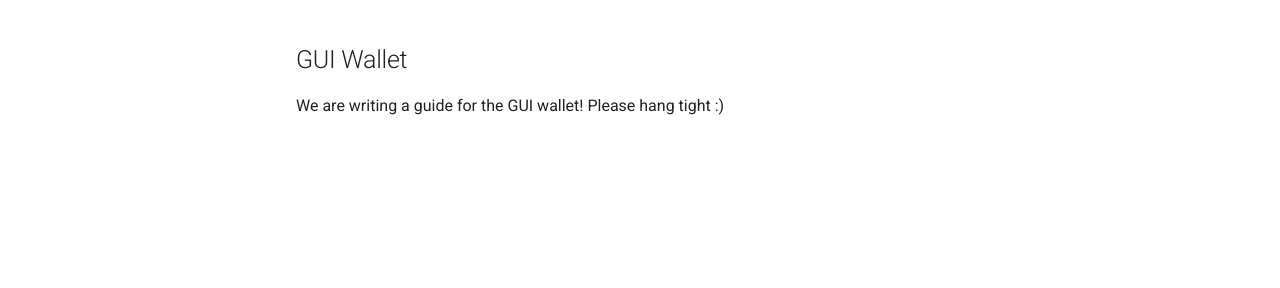
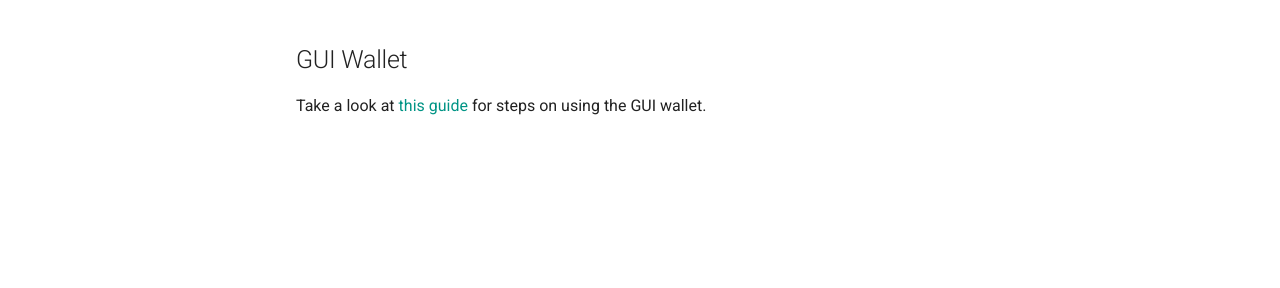
Before and after one commit to Sajo8/nerva-docs, an MkDocs documentation site: the page built from docs/guides/wallets/Making-a-Wallet.md, in a window 1280 px wide. Shown: the part 368-656 px from the top of the page. Built offline with MkDocs 1.6.1 and Material for MkDocs 9.7.7, drawn with Linux system fonts in a browser that asks for light colours; comment, search, counter and statistics services are not loaded.

Commit message:
Update Making-a-Wallet.md

```diff
--- a/docs/guides/wallets/Making-a-Wallet.md
+++ b/docs/guides/wallets/Making-a-Wallet.md
@@ -9,4 +9,4 @@ You can check out [this guide](../Using-the-CLI-Wallet) for steps on using it.
 
 ## GUI Wallet
 
-We are writing a guide for the GUI wallet! Please hang tight :)
+Take a look at [this guide](../Using-the-GUI-Wallet) for steps on using the GUI wallet.
```
